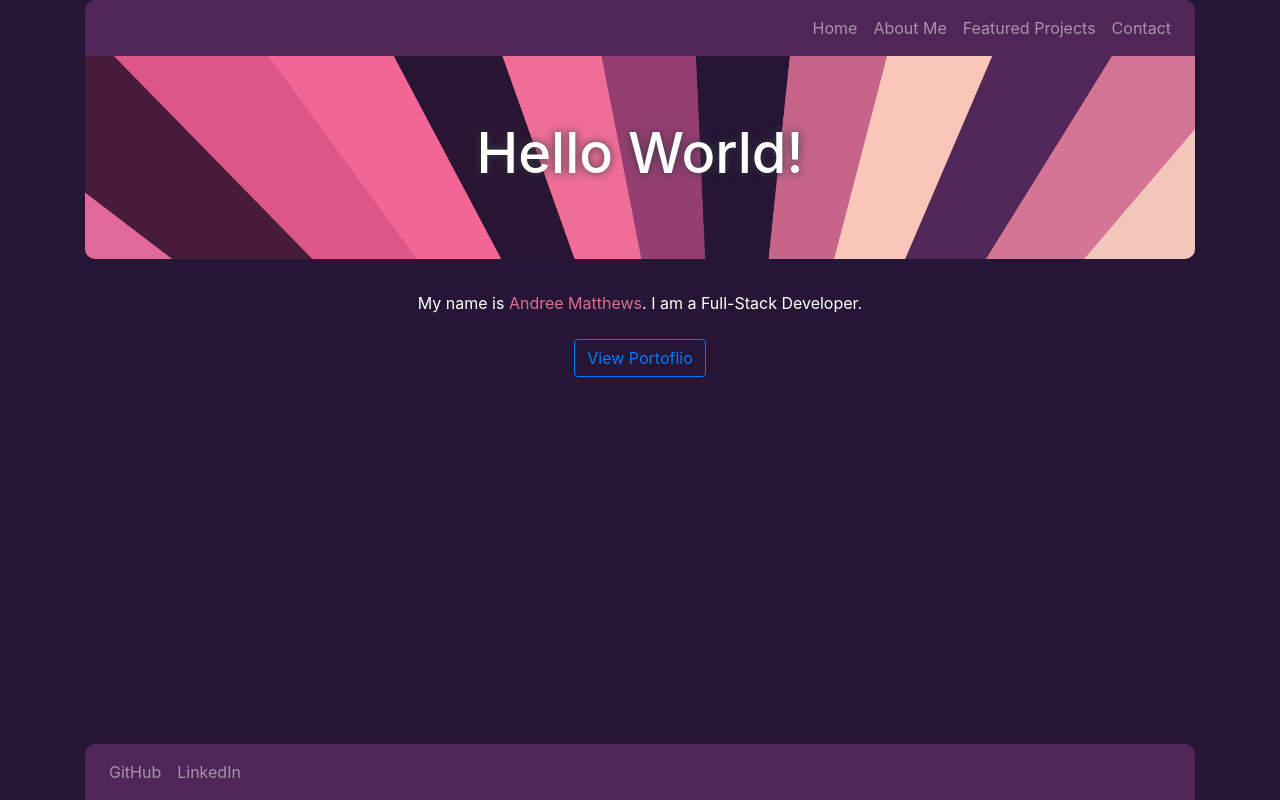
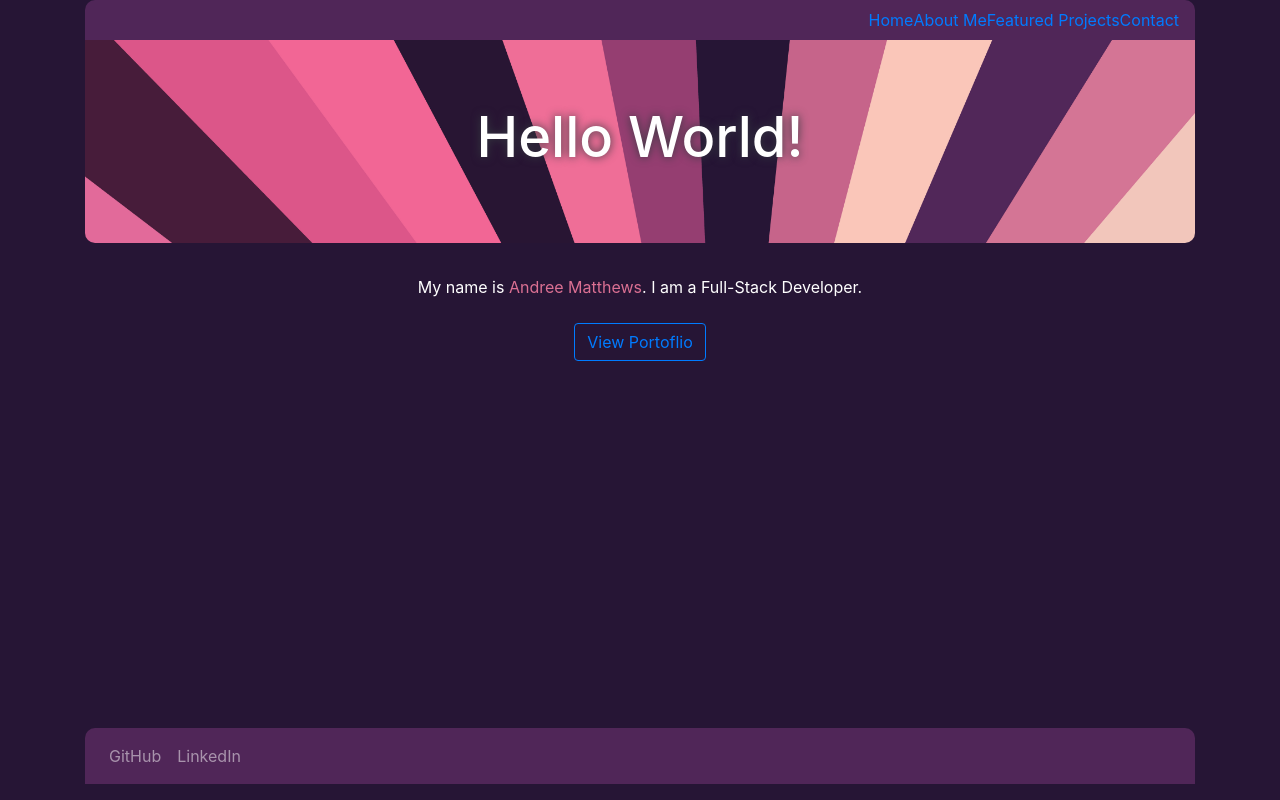
Before and after one commit to AndreeDantzler/Portfolio-React, a React (Create React App) app: page / in a window 1280 px wide. Built offline with nearby package versions, Linux system fonts and the light colour scheme.

Commit message:
updating hashrouter

```diff
--- a/src/components/Home/Home.js
+++ b/src/components/Home/Home.js
@@ -1,5 +1,6 @@
 import React from "react";
 import {Button, Row, Col} from "react-bootstrap";
+import {Link} from "react-router-dom";
 
 
 function Home () {
@@ -14,7 +15,9 @@ return (
     </Row>
     <Row className="mt-4">
       <Col>
-        <Button href="/projects" variant="outline-primary">View Portoflio</Button>
+        <Link to="/projects">
+          <Button variant="outline-primary">View Portoflio</Button>
+        </Link>
       </Col>
     </Row>
   </Col>
--- a/src/components/Navigation/Navigation.js
+++ b/src/components/Navigation/Navigation.js
@@ -1,5 +1,6 @@
 import React from "react";
 import {Navbar, Nav, Row, Col} from "react-bootstrap";
+import {Link} from "react-router-dom";
 
 function Navigation () {
  return (
@@ -8,16 +9,16 @@ function Navigation () {
     <Navbar variant="dark" className="justify-content-end">
       <Nav defaultActiveKey="/home">
       <Nav.Item>
-          <Nav.Link href="/">Home</Nav.Link>
+          <Link to="/">Home</Link>
         </Nav.Item>
         <Nav.Item>
-          <Nav.Link href="/about-me">About Me</Nav.Link>
+          <Link to="/about-me">About Me</Link>
         </Nav.Item>
         <Nav.Item>
-          <Nav.Link href="/projects">Featured Projects</Nav.Link>
+          <Link to="/projects">Featured Projects</Link>
         </Nav.Item>
         <Nav.Item>
-          <Nav.Link href="/contact">Contact</Nav.Link>
+          <Link to="/contact">Contact</Link>
         </Nav.Item>
     </Nav>
     </Navbar>
```
